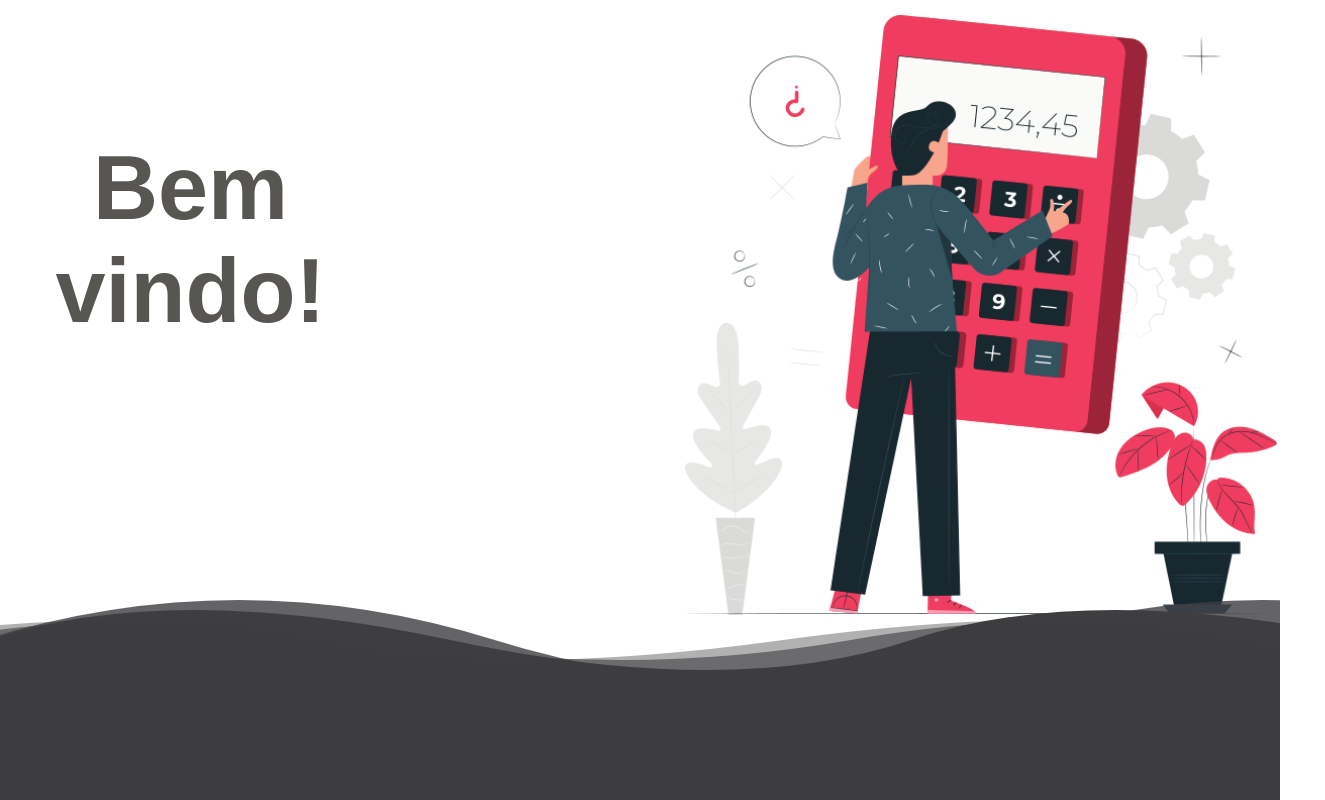
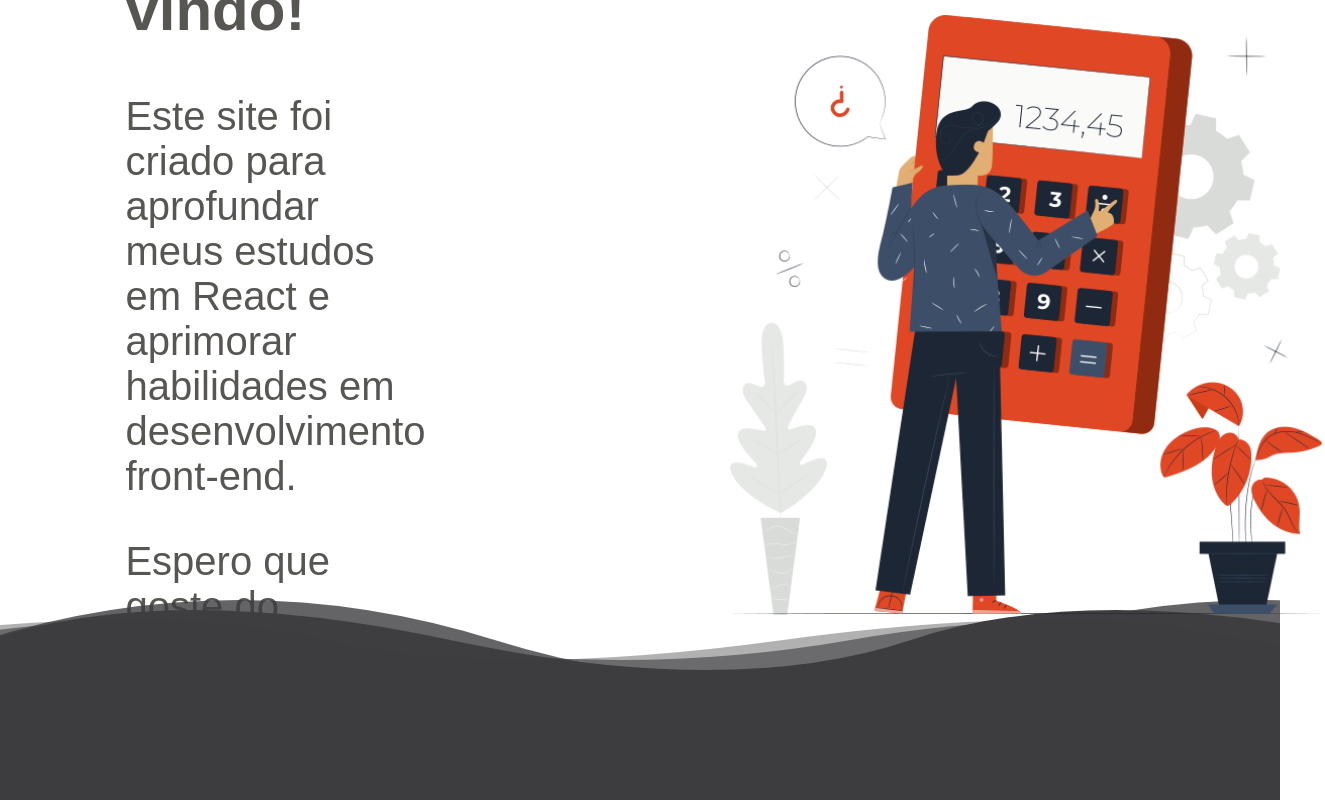
Before and after one commit to Alissonstr/Calculadora_react, a React (Vite) app: page / in a window 1280 px wide. Shown: the top 800 px of the page, 1325 px wide, since content can reach past the window. Built offline with nearby package versions, Linux system fonts and the light colour scheme; a web font is replaced by a local one.

Commit message:
modifiyng the landing page

```diff
--- a/src/pages/home/Calculator.jsx
+++ b/src/pages/home/Calculator.jsx
@@ -44,7 +44,11 @@ function Calculator({ currentNumber, handleButtonClick }) {
     <section>
       <div className="header">
         <div className='inner_header flex'>
-          <h1>Bem vindo!</h1>
+          <div className="header_text">
+            <h1>Bem-vindo!</h1>
+            <p>Este site foi criado para aprofundar meus estudos em React e aprimorar habilidades em desenvolvimento front-end.</p>
+            <p>Espero que goste do resultado!</p>
+          </div>
           <img src={calculatorImage} className="calculatorImage"/>
         </div>
 
--- a/src/pages/home/style.css
+++ b/src/pages/home/style.css
@@ -69,7 +69,14 @@ body {
   background: #ffffff;
   position: relative;
   color: rgb(20, 19, 19);
-  text-align: center;
+}
+
+.header_text {
+  flex-direction: column;
+  font-size: 40px;
+  margin-left: 170px;
+  margin-top: 90px;
+  text-align: left;
 }
 
 .flex{
@@ -126,4 +133,6 @@ body {
   height: 600px;
   padding-left: 300px;
   padding-top: 150px;
+  filter: hue-rotate(25deg);
+
 }
```
